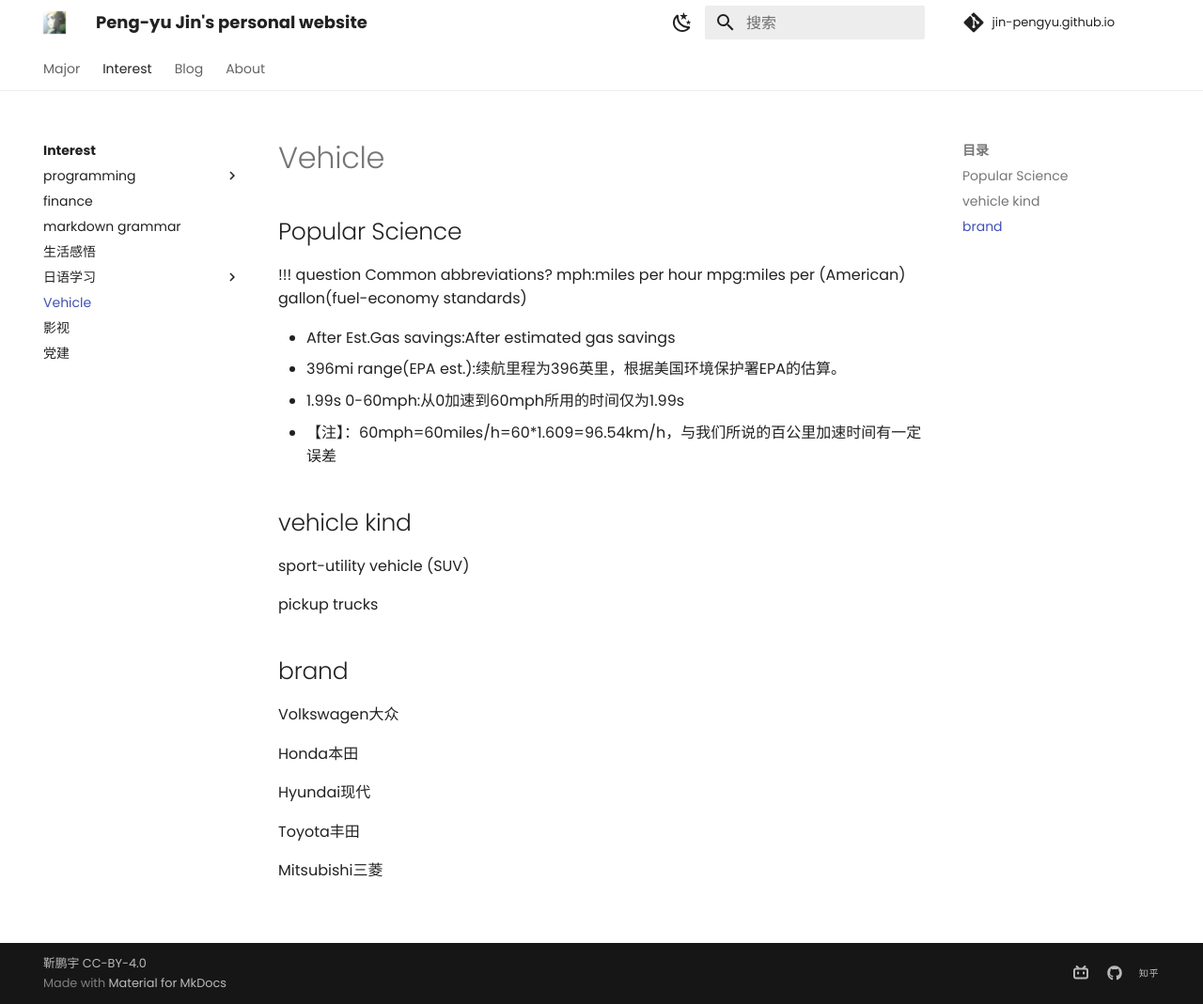
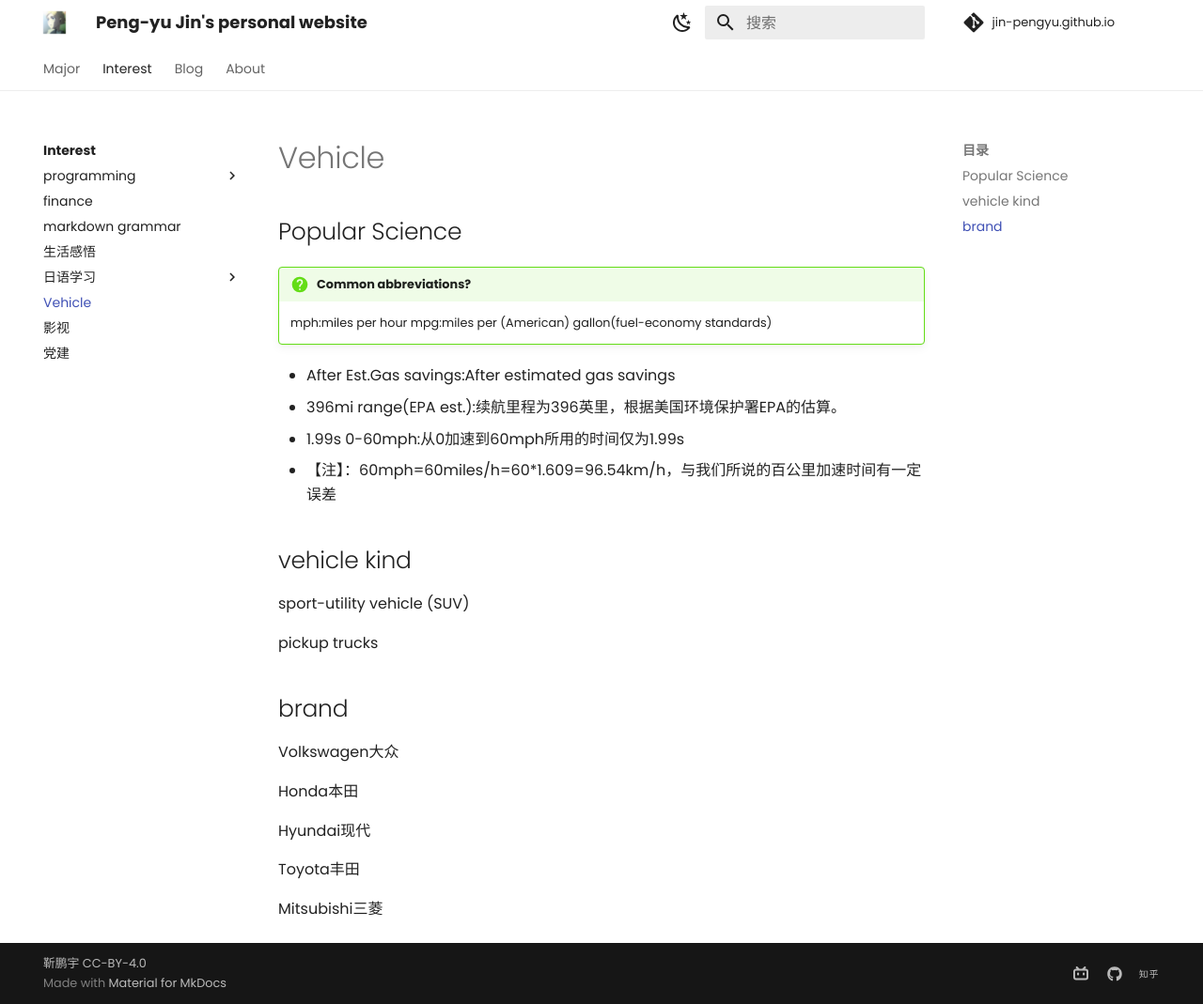
Before and after one commit to Pengyu-Jin/Pengyu-Jin.github.io, an MkDocs documentation site: the page built from docs/interest/Vehicle/Vehicle_infor.md, in a window 1280 px wide and 1069 px high. Shown: the whole window at 94% size. Built offline with MkDocs 1.6.1 and Material for MkDocs 9.7.7, drawn with Linux system fonts in a browser that asks for light colours; comment, search, counter and statistics services are not loaded.

Commit message:
vehicle add

```diff
--- a/docs/interest/Vehicle/Vehicle_infor.md
+++ b/docs/interest/Vehicle/Vehicle_infor.md
@@ -1,5 +1,5 @@
 ## Popular Science
-!!! question Common abbreviations?
+!!! question "Common abbreviations?"
     mph:miles per hour
     mpg:miles per (American) gallon(fuel-economy standards)
 
```
